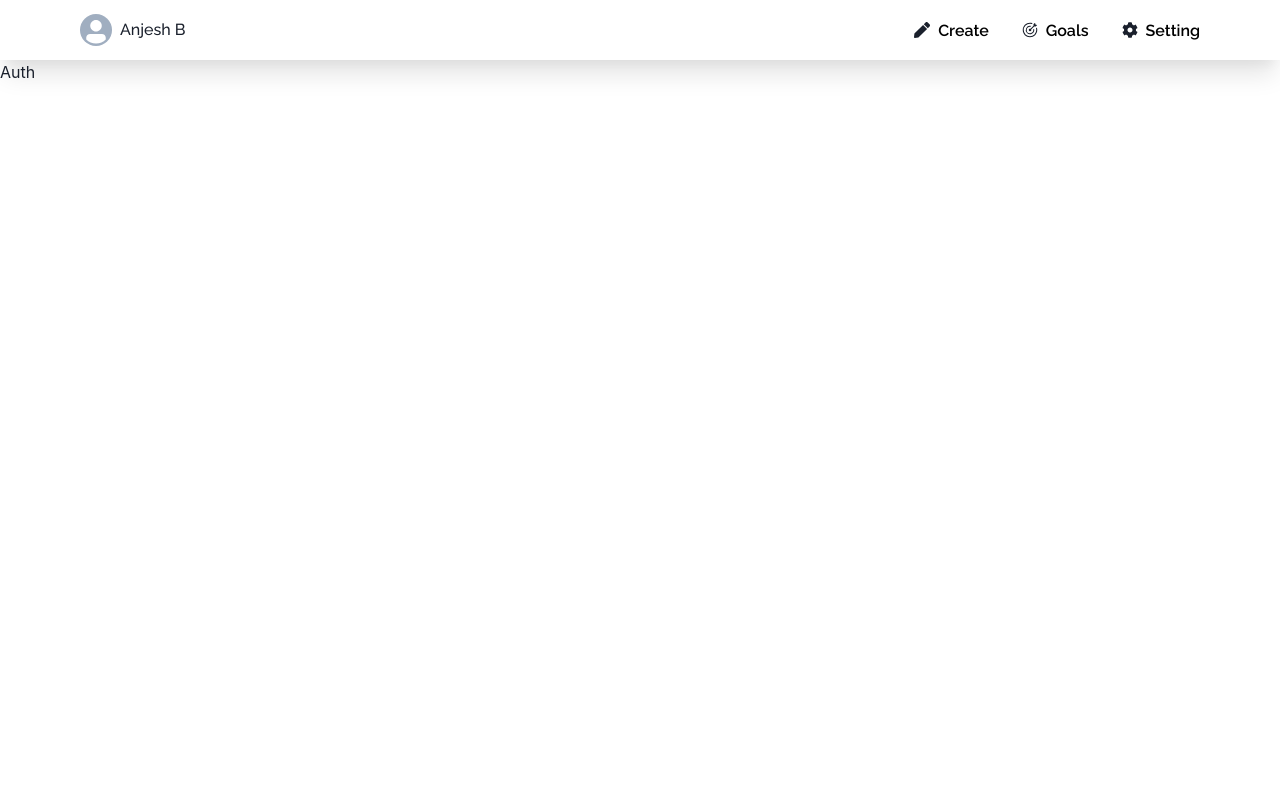
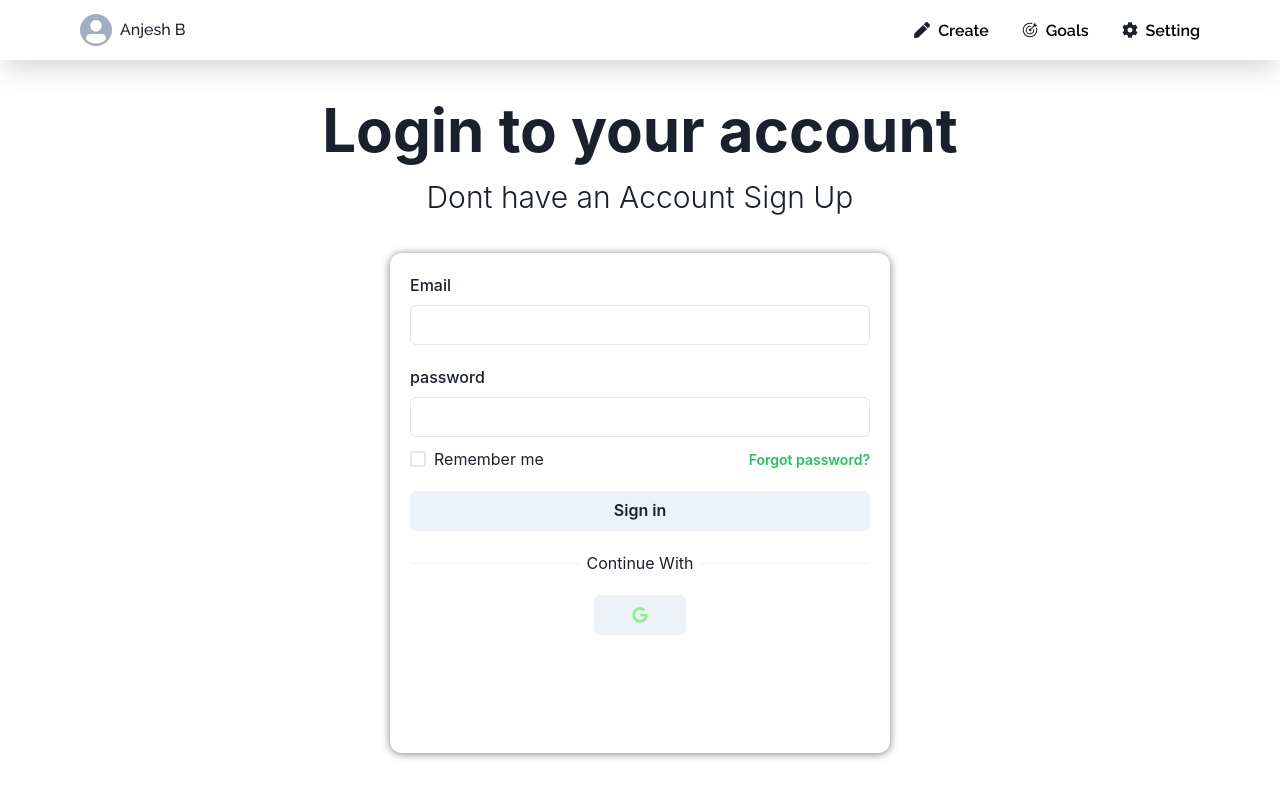
Before and after one commit to AdminForIinRange/LearningTypeScriptWithReactPart2, a React (Vite) app: page /LoginSignup in a window 1280 px wide. Built offline with nearby package versions, Linux system fonts and the light colour scheme.

Commit message:
building Auth.tsx

```diff
--- a/src/pages/Auth/Auth.tsx
+++ b/src/pages/Auth/Auth.tsx
@@ -1,10 +1,87 @@
-
+import { HStack, Text, VStack, Input, FormLabel, Button, Checkbox, Divider } from "@chakra-ui/react";
+import { FaGoogle } from "react-icons/fa";
 
 const Auth = () => {
   return (
-    <div>Auth</div>  // dont forget to see firebase
+    <>
+      <VStack w={"100%"} h={"100%"} justify={"center"} align={"center"}>
+        <VStack mt={"25px"}>
+          <Text fontSize={"60px"} fontWeight={"700"}>
+            Login to your account
+            <Text fontSize={"30px"} fontWeight={"300"} textAlign={"center"}>
+            Dont have an Account Sign Up
+            </Text>
+          </Text>
+        </VStack>
+
+        <VStack
+          p={5}
+          mt={"25px"}
+          w={"500px"}
+          h={"500px"}
+          rounded={"xl"}
+          boxShadow={"0 1px 8px gray"}
+          align={"left"}
+        >
+          <form >
+            <FormLabel htmlFor="email"> Email</FormLabel>
+            <Input id="email" type="email" w={"100%"} required />
+            <FormLabel mt={"20px"} htmlFor="password">password</FormLabel>
+    <Input
+      id="password"
+      type="password"
+      required
+      autoComplete="current-password"
+      w={"100%"}
+
+    />
+
+
+  <HStack mt={"10px"} justify="space-between">
+    <Checkbox
+
+    >
+      Remember me
+    </Checkbox>
+    <Button
+      colorScheme="whatsapp"
+      variant="link"
+      size="sm"
+
+    >
+      Forgot password?
+    </Button>
+
+
+  </HStack>
+
+  <Button  mt={"20px"} w={"100%"} type="submit">Sign in</Button>
+
+  <HStack  mt={"20px"} >
+      <Divider />
+      <Text whiteSpace="nowrap" color="fg.muted">
+      Continue With
+      </Text>
+      <Divider />
+
+    </HStack>
+
+    <HStack  mt={"20px"} justify={"center"} align={"center"} >
+
+      <Button colorScheme="gray"  w={"20%"} >
+
+
+        <FaGoogle color="lightgreen" />
+      </Button>
+    </HStack>
+
+
+          </form>
+        </VStack>
+      </VStack>
+    </> // dont forget to see firebase
     // read write rules
-  )
-}
+  );
+};
 
-export default Auth
+export default Auth;
```
